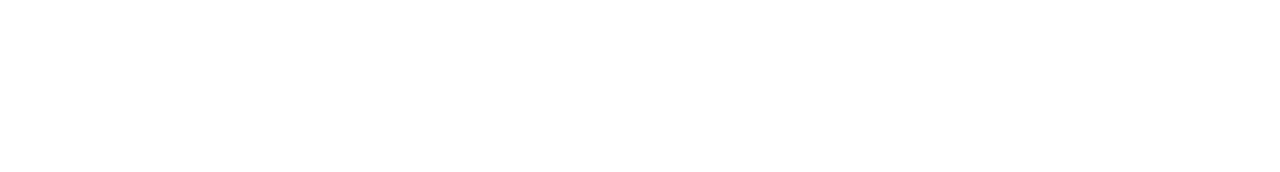
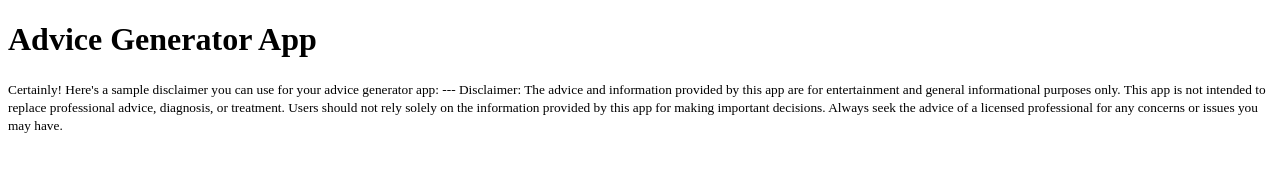
Before and after one commit to silvanos-eric/phase-1-project, a website: page index.html in a window 1280 px wide. Drawn offline with Linux system fonts and the light colour scheme.

Commit message:
Add basic structure and content to index.html
This commit introduces a basic structure to the index.html file, including a header with the app
title "Advice Generator App", two main content sections, and a footer containing a disclaimer about
the app's purpose and the nature of the advice provided. The layout is prepared for further
development and styling.

```diff
--- a/index.html
+++ b/index.html
@@ -8,5 +8,27 @@
     <link rel="stylesheet" href="style.css" />
     <script src="./main.js" defer></script>
   </head>
-  <body></body>
+  <body>
+    <header>
+      <h1>Advice Generator App</h1>
+    </header>
+
+    <main>
+      <section></section>
+      <section></section>
+    </main>
+
+    <footer>
+      <small
+        >Certainly! Here's a sample disclaimer you can use for your advice
+        generator app: --- <span>Disclaimer:</span> The advice and information
+        provided by this app are for entertainment and general informational
+        purposes only. This app is not intended to replace professional advice,
+        diagnosis, or treatment. Users should not rely solely on the information
+        provided by this app for making important decisions. Always seek the
+        advice of a licensed professional for any concerns or issues you may
+        have.</small
+      >
+    </footer>
+  </body>
 </html>
```
